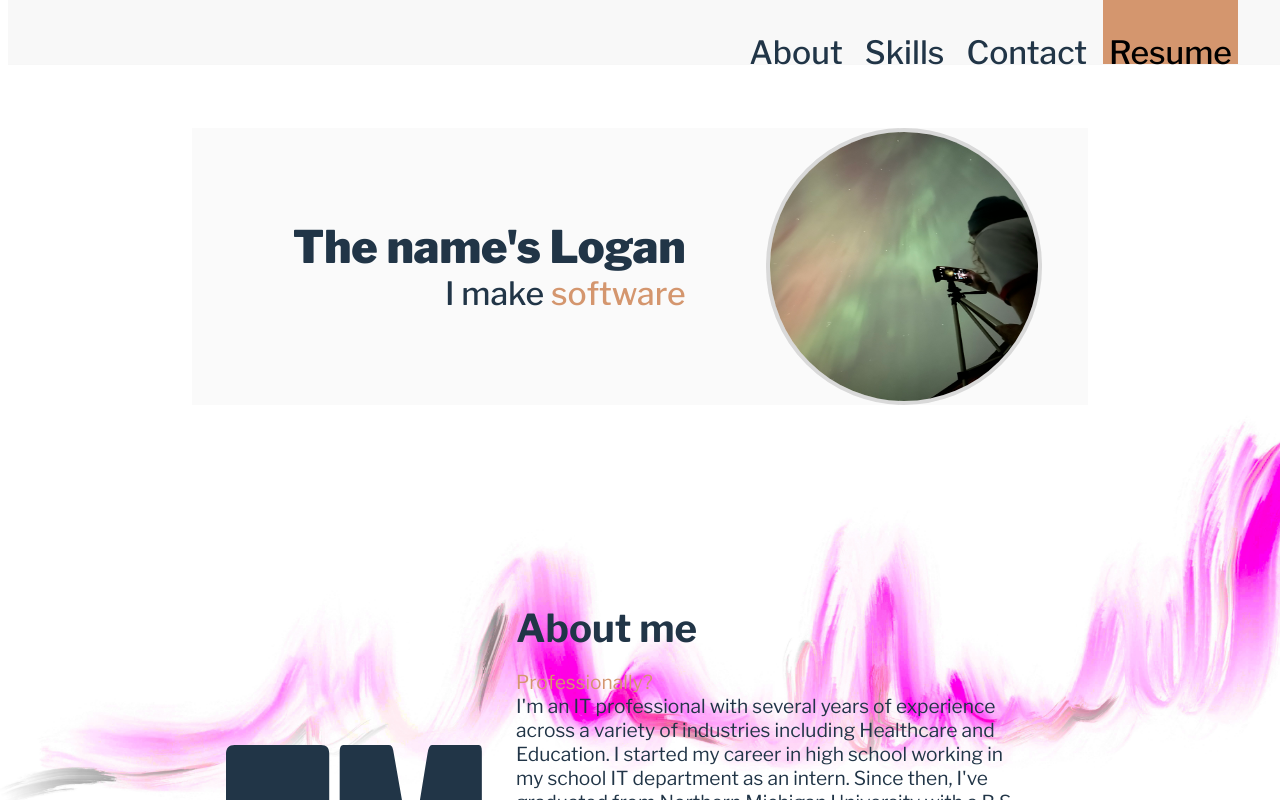
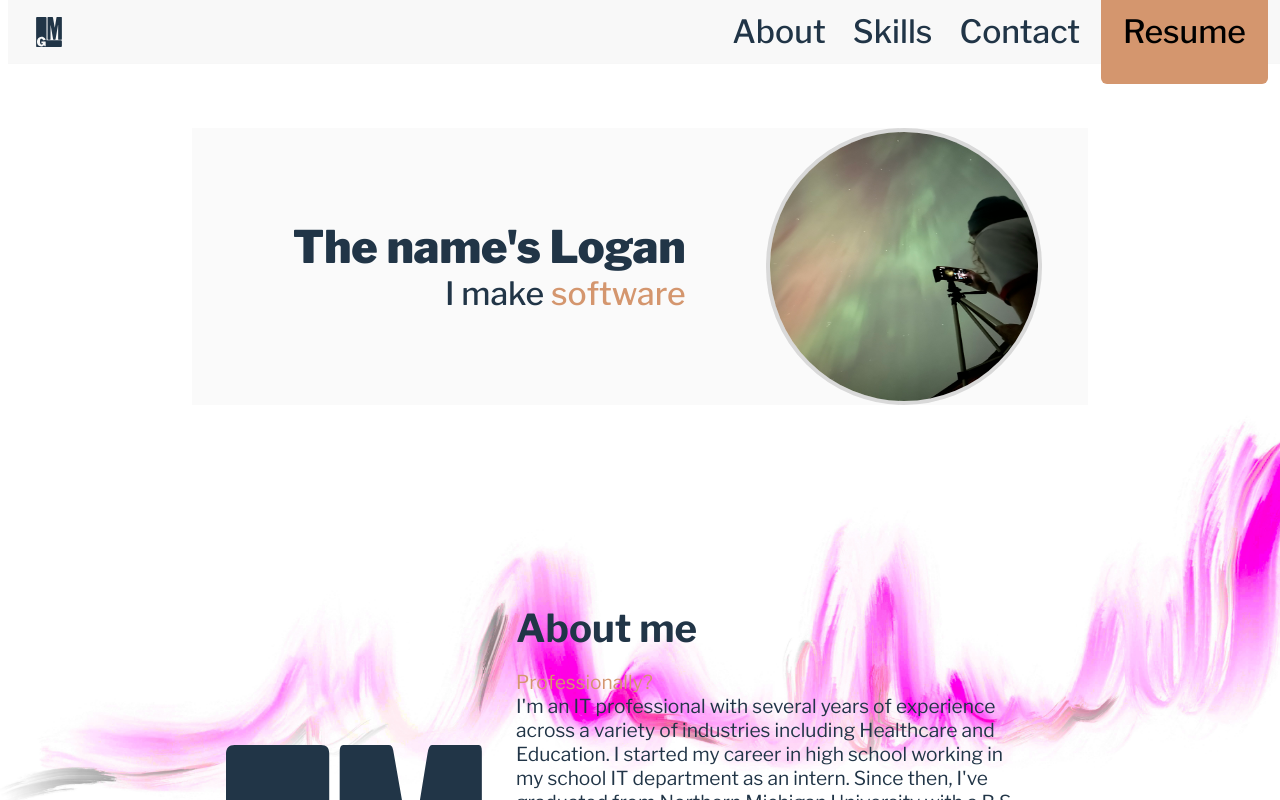
Before and after one commit to lgundry/portfolio-frontend, a React (Vite) app: page / in a window 1280 px wide. Shown: the top 800 px of the page. Built offline with nearby package versions, Linux system fonts and the light colour scheme.

Commit message:
Improve nav styling with better spacing and alignment

```diff
--- a/src/assets/components/navigation/Navigation.component.css
+++ b/src/assets/components/navigation/Navigation.component.css
@@ -3,28 +3,43 @@
   top: 0vh;
 
   display: flex;
+  align-items: center;
+  justify-content: space-between;
   z-index: 1;
   width: 100%;
   height: 8vh;
+  padding: 0 20px;
+  box-sizing: border-box;
 
   background-color: #000000AF;
   border-bottom: 1px solid #F0F0F03F;
   backdrop-filter: blur(30px);
 }
 
+.nav__left {
+  flex-shrink: 0;
+}
+
 .nav__right {
   display: flex;
+  align-items: center;
+  gap: 15px;
   margin-left: auto;
-  margin-right: 50px;
-  gap: 10px;
 }
 
-.navcard__resume {
+.nav__resume-card {
+  padding: 0 16px;
+  border-radius: 6px;
   transition: transform 0.2s ease, background-color 0.2s ease;
 }
 
-.navcard__resume:hover {
+.nav__resume-card:hover {
   background-color: var(--text-accent-2) !important;
+}
+
+.nav__icon {
+  width: 30px;
+  height: 30px;
 }
 
 @media (prefers-color-scheme: light) {
```
